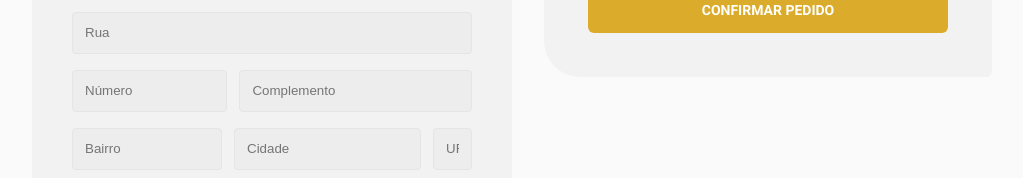
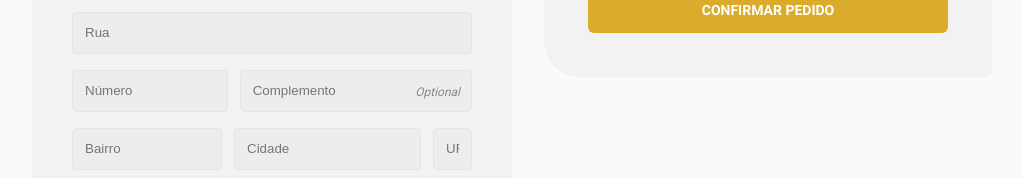
Before and after one commit to aline-doleron/ignite-coffee-delivery, a React (Vite) app: page /cart in a window 1280 px wide. Shown: the part 334-512 px from the top of the page, without its empty margins (128-1151 px from the left). Built offline with nearby package versions, Linux system fonts and the light colour scheme; the HTML template or start-up script is replaced by a standard one.

Commit message:
Adjust optional input

```diff
--- a/src/pages/Cart/index.tsx
+++ b/src/pages/Cart/index.tsx
@@ -1,11 +1,9 @@
 
 import { Bank, CreditCard, CurrencyDollar, MapPinLine, Minus, Money, Plus, Trash } from "@phosphor-icons/react";
-import { Address, CartContainer, FormGroup, Input10, Input100, Input40, Input50, Input60, BaseContainer, Payment, PaymentMethods, Coffees, Coffee, Quantity, RemoveButton, CoffeeResume, Actions, CoffeePrice, Resume, Total, Checkout, TotalItems, DeliveryTax } from "./styles";
-import { ChangeEvent, useContext, useState } from "react";
+import { Address, CartContainer, FormGroup, Input10, Input100, Input40, Input50, Input60, BaseContainer, Payment, PaymentMethods, Coffees, Coffee, Quantity, RemoveButton, CoffeeResume, Actions, CoffeePrice, Resume, Total, Checkout, TotalItems, DeliveryTax, Label, Label60, Div60 } from "./styles";
+import { ChangeEvent, useContext } from "react";
 import { CartContext } from "../../context/CartContext";
 import { useNavigate } from "react-router-dom";
-
-
 
 export function Cart() {
     const { address,
@@ -15,7 +13,6 @@ export function Cart() {
         addItemToCart,
         removeCoffee,
         paymentMethod,
-        updateCoffeeQuantity,
         updateAddress,
         updatePaymentMethod,
         clearCart } = useContext(CartContext);
@@ -31,11 +28,11 @@ export function Cart() {
     const deliveryTaxLocalized = deliveryTax.toLocaleString('pt-BR', { style: 'currency', currency: 'BRL', minimumFractionDigits: 2 });
     const totalWithDeliveryTaxLocalized = (totalAmount + deliveryTax).toLocaleString('pt-BR', { style: 'currency', currency: 'BRL', minimumFractionDigits: 2 });
 
-    function incrementCoffeeQuantity(type: string, quantity: number) {
+    function incrementCoffeeQuantity(type: string) {
         addItemToCart(type, "increment");
     }
 
-    function decrementCoffeeQuantity(type: string, quantity: number) {
+    function decrementCoffeeQuantity(type: string) {
         addItemToCart(type, "decrement");
     }
 
@@ -68,11 +65,13 @@ export function Cart() {
                         <Input40 required type="text" name="cep" placeholder="CEP" value={address.cep} onChange={handleAddressChange} />
 
                         <Input100 required type="text" name="rua" placeholder="Rua" value={address.rua} onChange={handleAddressChange} />
-
                         <FormGroup>
                             <Input40 required type="text" name="numero" placeholder="Número" value={address.numero} onChange={handleAddressChange} />
 
-                            <Input60 type="text" name="complemento" placeholder="Complemento" value={address.complemento} onChange={handleAddressChange} />
+                            <Div60>
+                                <input type="text" name="complemento" placeholder="Complemento" value={address.complemento} onChange={handleAddressChange} />
+                                <span>Optional</span>
+                            </Div60>
                         </FormGroup>
                         <FormGroup>
                             <Input40 required type="text" name="bairro" placeholder="Bairro" value={address.bairro} onChange={handleAddressChange} />
--- a/src/pages/Cart/styles.ts
+++ b/src/pages/Cart/styles.ts
@@ -82,10 +82,42 @@ export const Input = styled.input`
     margin-bottom: 1rem;
     padding: .75rem;
 
-    &:last-child {
-        margin-bottom: 0;
+    &:active, &:focus-visible {
+        outline: 1px solid ${(props) => props.theme['yellow-dark']};
     }
+
 `
+
+export const Div60 = styled.div`
+    position: relative;
+    width: 60%;
+
+    input {
+        background: ${(props) => props.theme['base-input']};
+        border: 1px solid ${(props) => props.theme['base-button']};
+        border-radius: 4px;
+        color: ${(props) => props.theme['base-label']};
+        height: 2.625rem;
+        margin-bottom: 1rem;
+        padding: .75rem;
+        width: 100%;
+    }
+
+    span {
+        position: absolute;
+        top: 40%;
+        right: .75rem;
+        transform: translateY(-50%);
+        color: #888;
+        font-size: .75rem;
+        font-family: 'Roboto', sans-serif;
+        font-weight: 400;
+        line-height: 130%;
+        font-style: italic;
+    }
+
+`
+
 export const Input10 = styled(Input)`
     width: 10%;
 `
```
